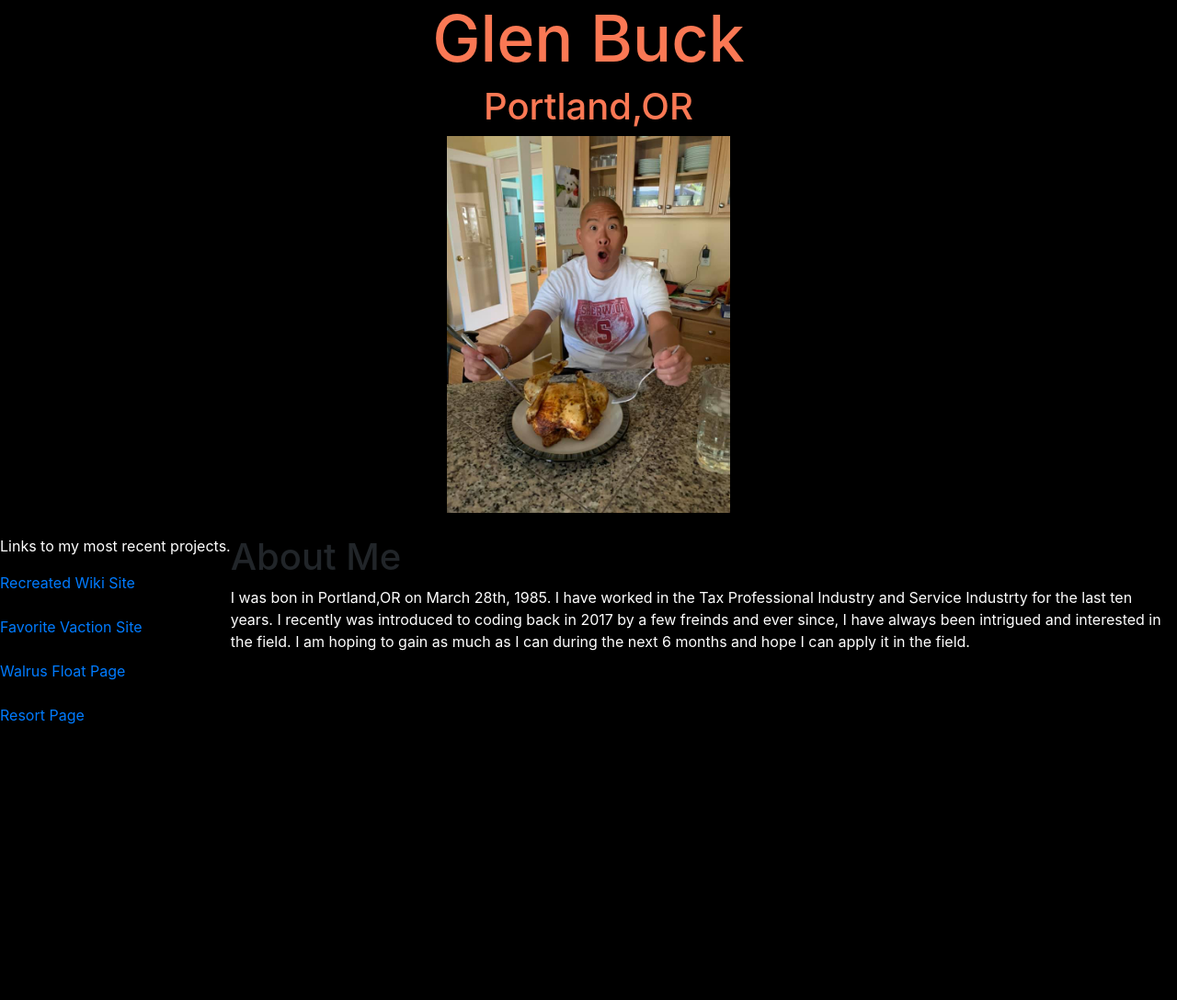
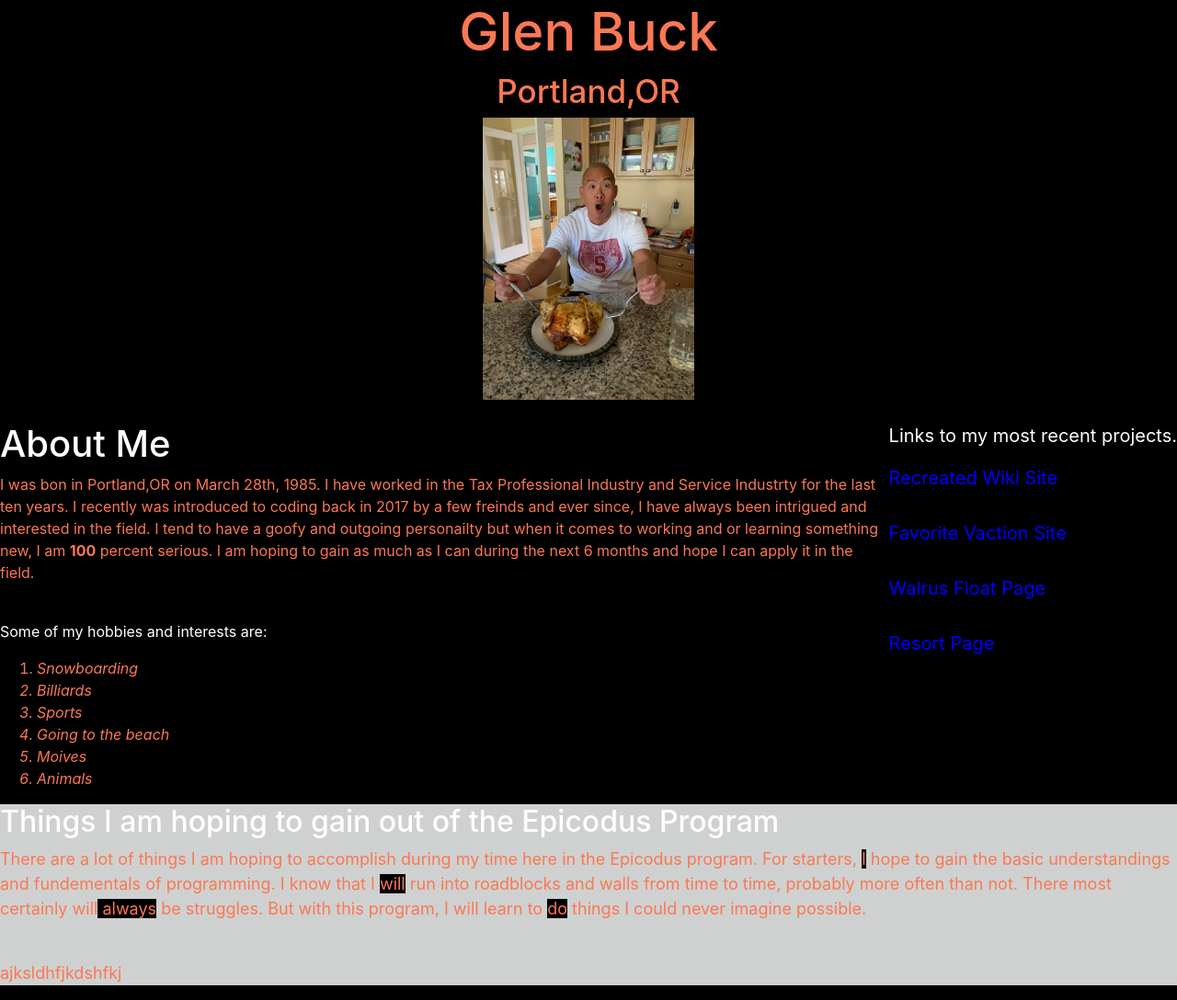
Before and after one commit to glenbuck503/codereview1016, a plain HTML site: page index.html in a window 1280 px wide. Shown: the whole page at 92% size. Before the commit the page ends 800 px from the top, so only its background shows below. Drawn offline with nearby package versions, Linux system fonts and the light colour scheme.

Commit message:
add span to learn div

```diff
--- a/css/styles.css
+++ b/css/styles.css
@@ -2,33 +2,73 @@ body {
   background-color: black;
 }
 
+h1,h2,h3 {
+  color: white;
+
+}
+p {
+  color: #fa7854;
+}
+
+
+
+li {
+  color:#fa7854;
+}
+
+.sidetext {
+  color:white;
+}
+
+a {
+  color:blue;
+}
+
+
+
  .glen {
   text-align: center;
   color: rgb(250, 120, 84);
-  font-size: 70px;
+  font-size: 58px;
 }
 
 .glen1 {
   text-align: center;
   color: rgb(250, 120, 84);
-  font-size: 40px;
+  font-size: 35px;
 }
 
-p {
-  color: white;
-}
 
 
 .centerimage {
   display: block;
   margin-left: auto;
   margin-right: auto;
-  width: 24%;
+  width: 18%;
 }
 
 .sidebar {
-  float: left;
+  float: right;
+  color: white;
+  font-size: 20px;
 }
+
+.learn {
+  color: rgb(230, 16, 16);
+  background-color: #f3f5f4da;
+  font-style: normal;
+  font-size: 18px;
+}
+
+.best {
+  background-color: rgb(0, 0, 0);
+}
+
+p .leartext {
+  color: black;
+}
+
+
 
 /* img {
   width: 25%;
--- a/index.html
+++ b/index.html
@@ -18,7 +18,7 @@
 
 
   <div class="sidebar">
-    <p>Links to my most recent projects.</p>
+    <p class ="sidetext">Links to my most recent projects.</p>
 
 
           <a href="https://github.com/glenbuck503/wiki">Recreated Wiki Site</a>
@@ -34,7 +34,28 @@
     </div>
 
     <h1>About Me </h1>
-    <p>I was bon in Portland,OR on March 28th, 1985. I have worked in the Tax Professional Industry and Service Industrty for the last ten years. I recently was introduced to coding back in 2017 by a few freinds and ever since, I have always been intrigued and interested in the field. I am hoping to gain as much as I can during the next 6 months and hope I can apply it in the field.</p>
+    <p>I was bon in Portland,OR on March 28th, 1985. I have worked in the Tax Professional Industry and Service Industrty for the last ten years. I recently was introduced to coding back in 2017 by a few freinds and ever since, I have always been intrigued and interested in the field. I tend to have a goofy and outgoing personailty but when it comes to working and or learning something new, I am <strong>100</strong> percent serious. I am hoping to gain as much as I can during the next 6 months and hope I can apply it in the field.</p>
+
+    <br>
+
+
+    <p class="sidetext">Some of my hobbies and interests are:</p>
+    <ol>
+      <li><em>Snowboarding<em></li>
+      <li><em>Billiards<em></li>
+      <li><em>Sports<em></li>
+      <li><em>Going to the beach<em></li>
+      <li><em>Moives<em></li>
+      <li><em>Animals<em></li>
+    </ol>
+
+
+    <div class="learn">
+      <h2>Things I am hoping to gain out of the Epicodus Program</h2>
+      <p class="learntext">There are a lot of things I am hoping to accomplish during my time here in the Epicodus program. For starters, <span class="best"> I</span> hope to gain the basic understandings and fundementals of programming. I know that I <span class="best">will</span> run into roadblocks and walls from time to time, probably more often than not. There most certainly will<span class="best"> always</span> be struggles. But with this program, I will learn to <span class="best"> do</span> things I could never imagine possible. </p>
+      <br>
+      <p>ajksldhfjkdshfkj</p>
+    </div>
 
 
 
```
Also changed, not shown: 1 other file.
